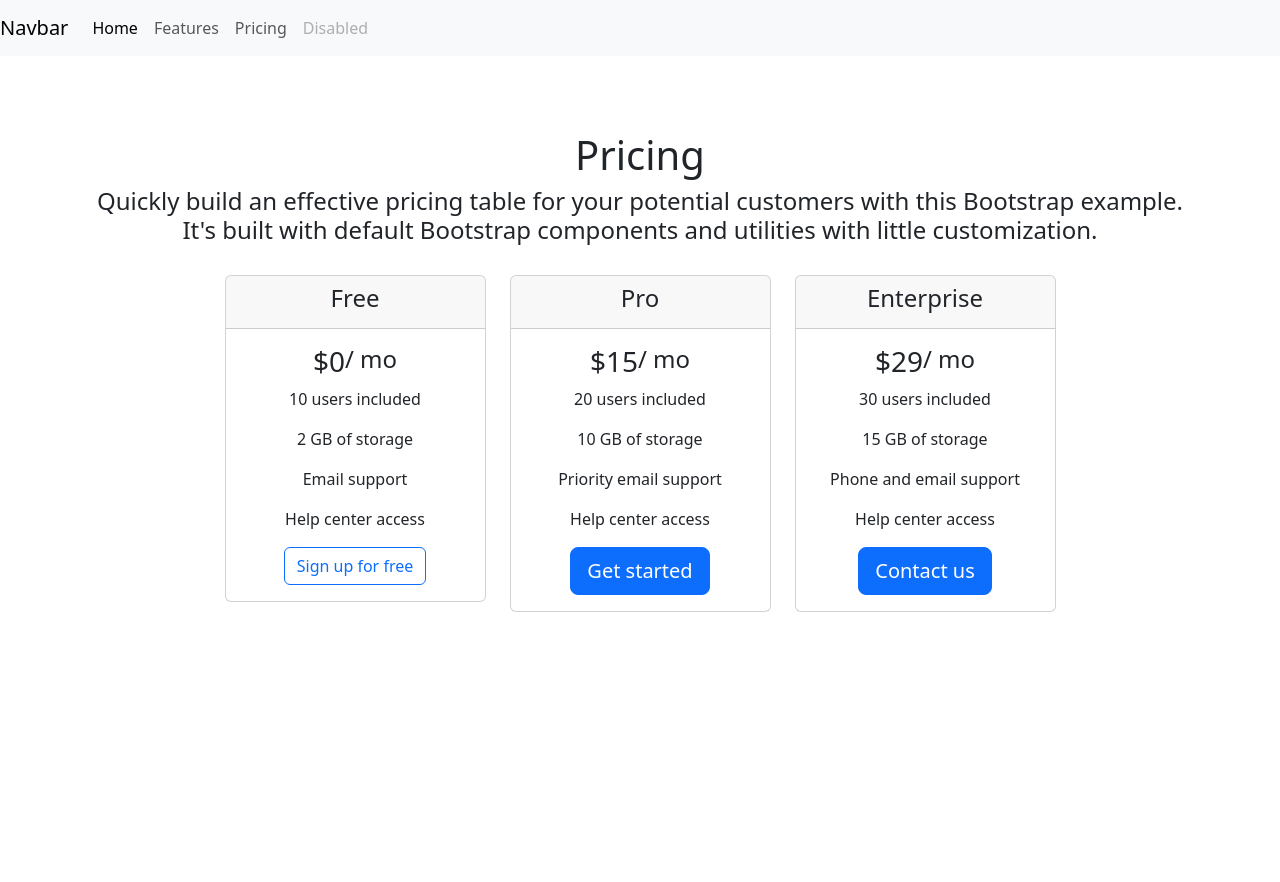
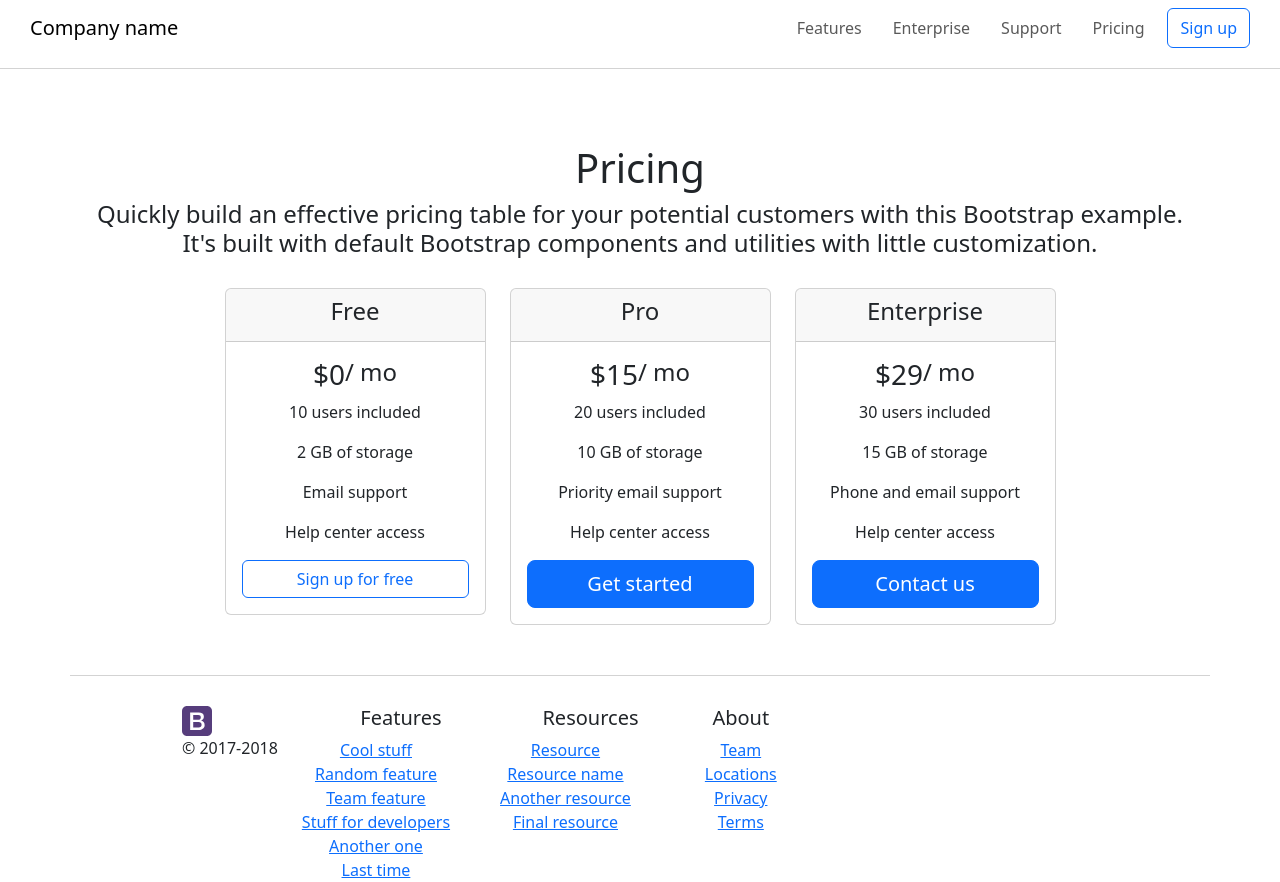
Before and after one commit to dysphere/bootstrap-pricing, a plain HTML site: page index.html in a window 1280 px wide. Before the commit the page ends 800 px from the top, so only its background shows below. Drawn offline with nearby package versions, Linux system fonts and the light colour scheme.

Commit message:
header working

```diff
--- a/index.html
+++ b/index.html
@@ -8,18 +8,19 @@
     <link rel="stylesheet" href="style.css">
 </head>
 <body>
-    <nav class="navbar navbar-expand-lg bg-body-tertiary">
+    <nav class="navbar navbar-expand-lg bg-body">
         <div class="container-fluid">
-          <a class="navbar-brand" href="#">Navbar</a>
+          <a class="navbar-brand" href="#">Company name</a>
           <button class="navbar-toggler" type="button" data-bs-toggle="collapse" data-bs-target="#navbarNavAltMarkup" aria-controls="navbarNavAltMarkup" aria-expanded="false" aria-label="Toggle navigation">
             <span class="navbar-toggler-icon"></span>
           </button>
-          <div class="collapse navbar-collapse" id="navbarNavAltMarkup">
+          <div class="collapse navbar-collapse justify-content-end endnav" id="navbarNavAltMarkup">
             <div class="navbar-nav">
-              <a class="nav-link active" aria-current="page" href="#">Home</a>
               <a class="nav-link" href="#">Features</a>
+              <a class="nav-link" href="#">Enterprise</a>
+              <a class="nav-link" href="#">Support</a>
               <a class="nav-link" href="#">Pricing</a>
-              <a class="nav-link disabled" aria-disabled="true">Disabled</a>
+              <button type="button" class="btn btn-outline-primary">Sign up</button>
             </div>
           </div>
         </div>
@@ -44,7 +45,7 @@
                             <p>2 GB of storage</p>
                             <p>Email support</p>
                             <p>Help center access</p>
-                            <div>
+                            <div class="d-grid">
                             <button type="button" class="btn btn-outline-primary btn-g">Sign up for free</button>
                             </div>
                         </div>
@@ -62,7 +63,7 @@
                                 <p>10 GB of storage</p>
                                 <p>Priority email support</p>
                                 <p>Help center access</p>
-                                <div>
+                                <div class="d-grid">
                                 <button type="button" class="btn btn-primary btn-lg">Get started</button>
                                 </div>
                             </div>
@@ -81,7 +82,7 @@
                                 <p>15 GB of storage</p>
                                 <p>Phone and email support</p>
                                 <p>Help center access</p>
-                                <div>
+                                <div class="d-grid">
                                 <button type="button" class="btn btn-primary btn-lg">Contact us</button>
                                 </div>
                             </div>
@@ -90,8 +91,40 @@
                 </div>
             </div>
         </div>
-        <div>
-
+        <div class="container">
+            <div class="row d-flex footer text-center">
+                <div class="col-lg-auto logo">
+                <div class="d-flex justify-content-start"><img src="bootstrap.svg" alt="" width="30" height="30"></div>
+                <div><p class="text-start">© 2017-2018</p></div>
+                </div>
+                <div class="col-lg-auto d-flex justify-content-evenly">
+                    <div class=""><h5>Features</h5>
+                    <div class="d-flex flex-column item">
+                    <a href="#">Cool stuff</a>
+                    <a href="#">Random feature</a>
+                    <a href="#">Team feature</a>
+                    <a href="#">Stuff for developers</a>
+                    <a href="#">Another one</a>
+                    <a href="#">Last time</a>
+                    </div>
+                    </div>
+                    <div><h5>Resources</h5>
+                    <div class="d-flex flex-column item">
+                    <a href="#">Resource</a>
+                    <a href="#">Resource name</a>
+                    <a href="#">Another resource</a>
+                    <a href="#">Final resource</a>
+                    </div>
+                    </div>
+                </div>
+                <div class="col-lg-auto item"><h5>About</h5>
+                <div class="d-flex flex-column">
+                    <a href="#">Team</a>
+                    <a href="#">Locations</a>
+                    <a href="#">Privacy</a>
+                    <a href="#">Terms</a>
+                </div></div>
+            </div>
         </div>
     </div>
     <script src="https://cdn.jsdelivr.net/npm/bootstrap@5.3.2/dist/js/bootstrap.bundle.min.js" integrity="sha384-C6RzsynM9kWDrMNeT87bh95OGNyZPhcTNXj1NW7RuBCsyN/o0jlpcV8Qyq46cDfL" crossorigin="anonymous"></script>
--- a/style.css
+++ b/style.css
@@ -7,6 +7,8 @@
 
  .cards {
     margin-top: 30px;
+    padding-bottom: 30px;
+    border-bottom: 1px lightgrey solid;
  }
 
  .card {
@@ -16,3 +18,32 @@
  .maintext {
     margin-top: 75px;
  }
+
+ .footer {
+    margin-top: 30px;
+ }
+
+ .logo {
+    margin-left: 100px;
+ }
+
+ .item {
+    margin-right: 50px;
+ }
+
+ .navbar {
+    border-bottom: 1px lightgrey solid;
+    padding-bottom: 20px;
+ }
+
+ .navbar-brand {
+margin-left: 30px;
+ }
+
+ .endnav {
+    margin-right: 30px;
+ }
+
+ .navbar-nav a {
+    margin-right: 15px;
+ }
```
Also changed, not shown: bootstrap.svg (added).
